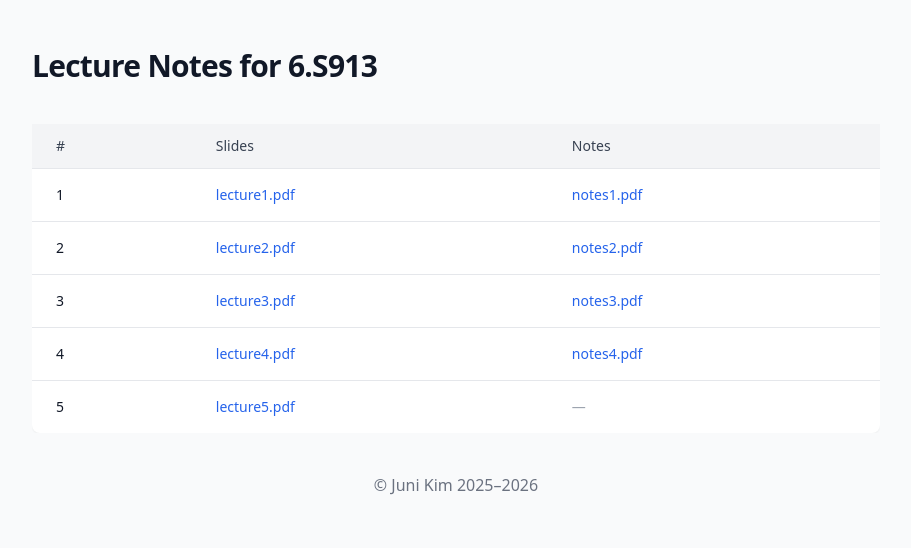
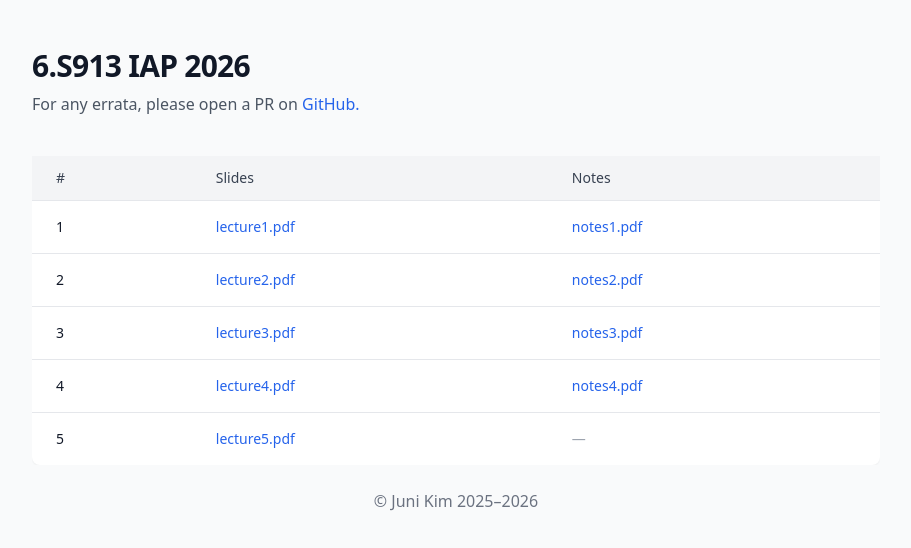
Before and after one commit to junikimm717/fls-lectures, a plain HTML site: page index.html in a window 1280 px wide. Shown: the whole page, without its empty margins (184-1095 px from the left). Drawn offline with nearby package versions, Linux system fonts and the light colour scheme.

Commit message:
update main page

```diff
--- a/index.html
+++ b/index.html
@@ -2,7 +2,7 @@
 <html lang="en">
   <head>
     <meta charset="utf-8" />
-    <title>Lecture Notes for 6.S913</title>
+    <title>Lecture Notes for 6.S913 (IAP 2026)</title>
     <meta name="viewport" content="width=device-width, initial-scale=1" />
     <script src="https://cdn.tailwindcss.com"></script>
   </head>
@@ -11,8 +11,17 @@
     <div class="max-w-4xl mx-auto px-4 sm:px-6 py-10 sm:py-12">
       <header class="mb-8 sm:mb-10">
         <h1 class="text-2xl sm:text-3xl font-semibold tracking-tight">
-          Lecture Notes for 6.S913
+          6.S913 IAP 2026
         </h1>
+        <p class="mt-2 text-sm sm:text-base text-gray-600">
+          For any errata, please open a PR on
+          <a
+            href="https://github.com/junikimm717/fls-lectures"
+            class="text-blue-600 hover:underline"
+          >
+            GitHub.
+          </a>
+        </p>
       </header>
 
       <div class="overflow-x-auto">
@@ -103,8 +112,8 @@
         </table>
       </div>
 
-      <div class="mt-10 text-center text-sm sm:text-base text-gray-500">
-        © Juni Kim 2025–2026
+      <div class="mt-6 text-center text-sm sm:text-base text-gray-500">
+        &copy; Juni Kim 2025–2026
       </div>
     </div>
   </body>
```
